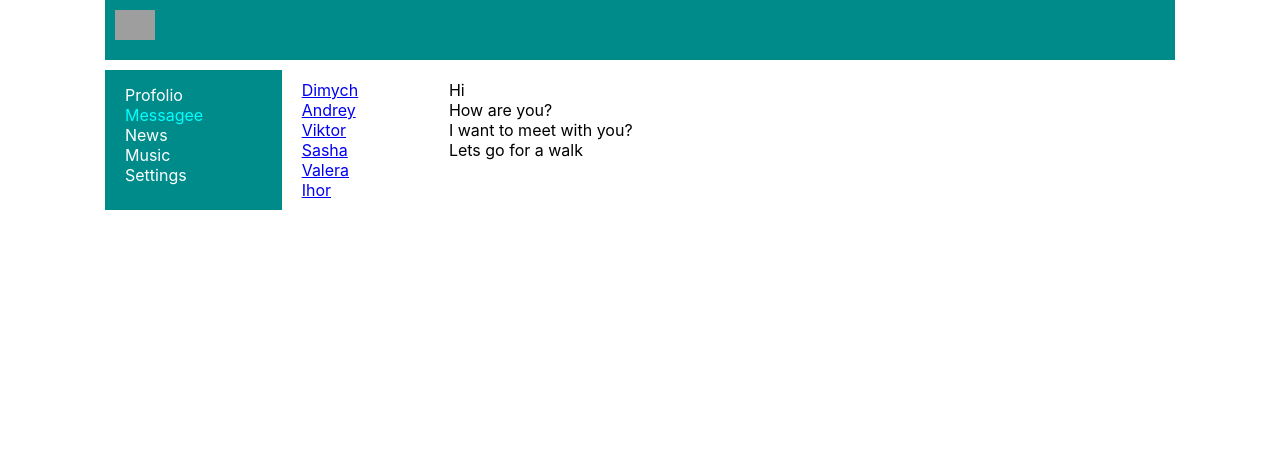
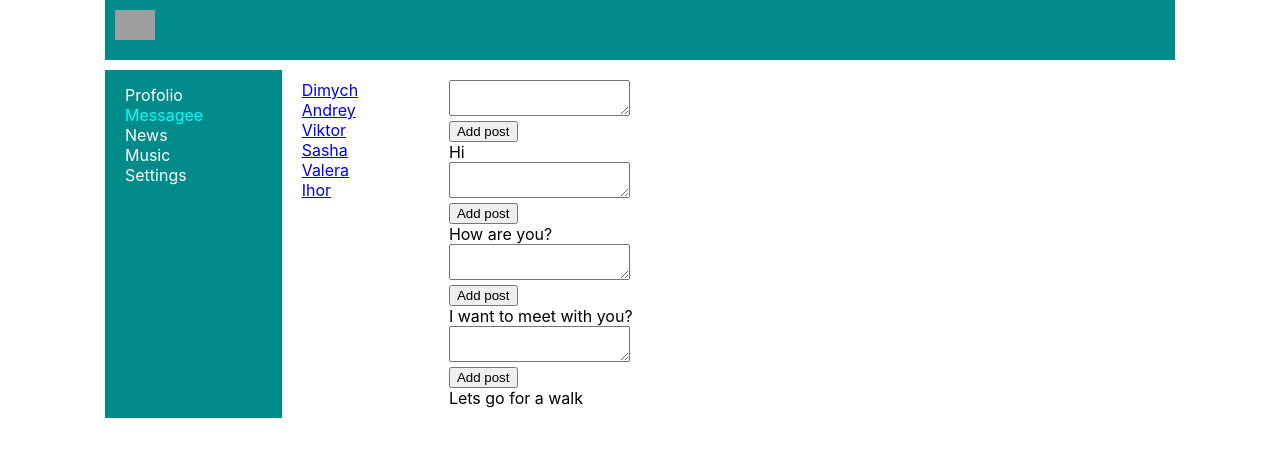
Before and after one commit to Anastasiya1982/socialsite, a React (Create React App) app: page /dialogs in a window 1280 px wide. Shown: the top 456 px of the page. Built offline with nearby package versions, Linux system fonts and the light colour scheme; grey boxes are pictures that could not be loaded.

Commit message:
add callback in MyPost and Message

```diff
--- a/src/components/Dialogs/Message/Message.jsx
+++ b/src/components/Dialogs/Message/Message.jsx
@@ -1,8 +1,27 @@
 import React from 'react';
 import s from './Message.module.css';
 
-const Message=(props)=>{
-    return(
-        <div className={s.dialog}>{props.message }</div>)
+const Message = (props) => {
+
+    let newMessageElement = React.createRef();
+
+    let addMessage = ()=>{
+        let text = newMessageElement.current.value;
+        alert(text);
+    }
+
+    return (
+        <div>
+            <div>
+                <div>
+                    <textarea  ref={newMessageElement}></textarea>
+                </div>
+                <div>
+                    <button onClick={addMessage}>Add post</button>
+                </div>
+            </div>
+            <div className={s.dialog}>{props.message}</div>
+        </div>
+    )
 }
 export default Message;
--- a/src/components/Profile/MyPosts/MyPosts.jsx
+++ b/src/components/Profile/MyPosts/MyPosts.jsx
@@ -3,16 +3,25 @@
 import Post from "./Post/Post";
 
 const MyPosts = (props) =>{
-    let postsElement= props.posts.map(p=>(<Post massage={p.message} like={p.like}/>));
+    let postsElement=
+        props.posts.map(p=>(<Post massage={p.message} like={p.like}/>));
+
+    let newPostElement = React.createRef();
+
+    let addPost =()=>{
+       let text=newPostElement.current.value;
+       alert(text);
+   }
+
     return  (
         <div className={s.postwrapp}>
             <h3>My posts</h3>
             <div>
                 <div>
-                    <textarea></textarea>
+                    <textarea ref = { newPostElement}></textarea>
                 </div>
                 <div>
-                    <button>Add post</button>
+                    <button onClick={addPost}>Add post</button>
                 </div>
                 <div className={s.posts}>
                     {postsElement}
```
